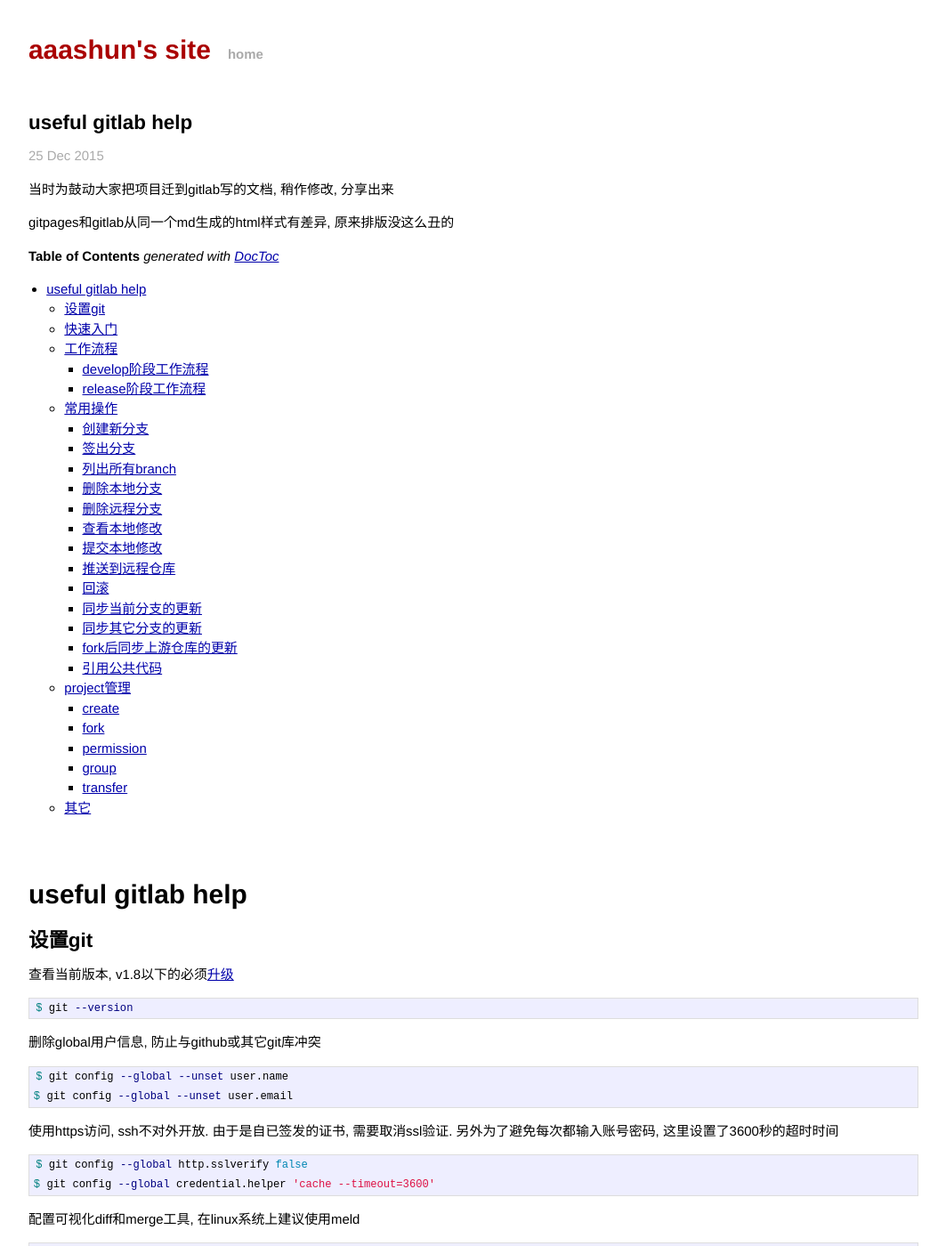
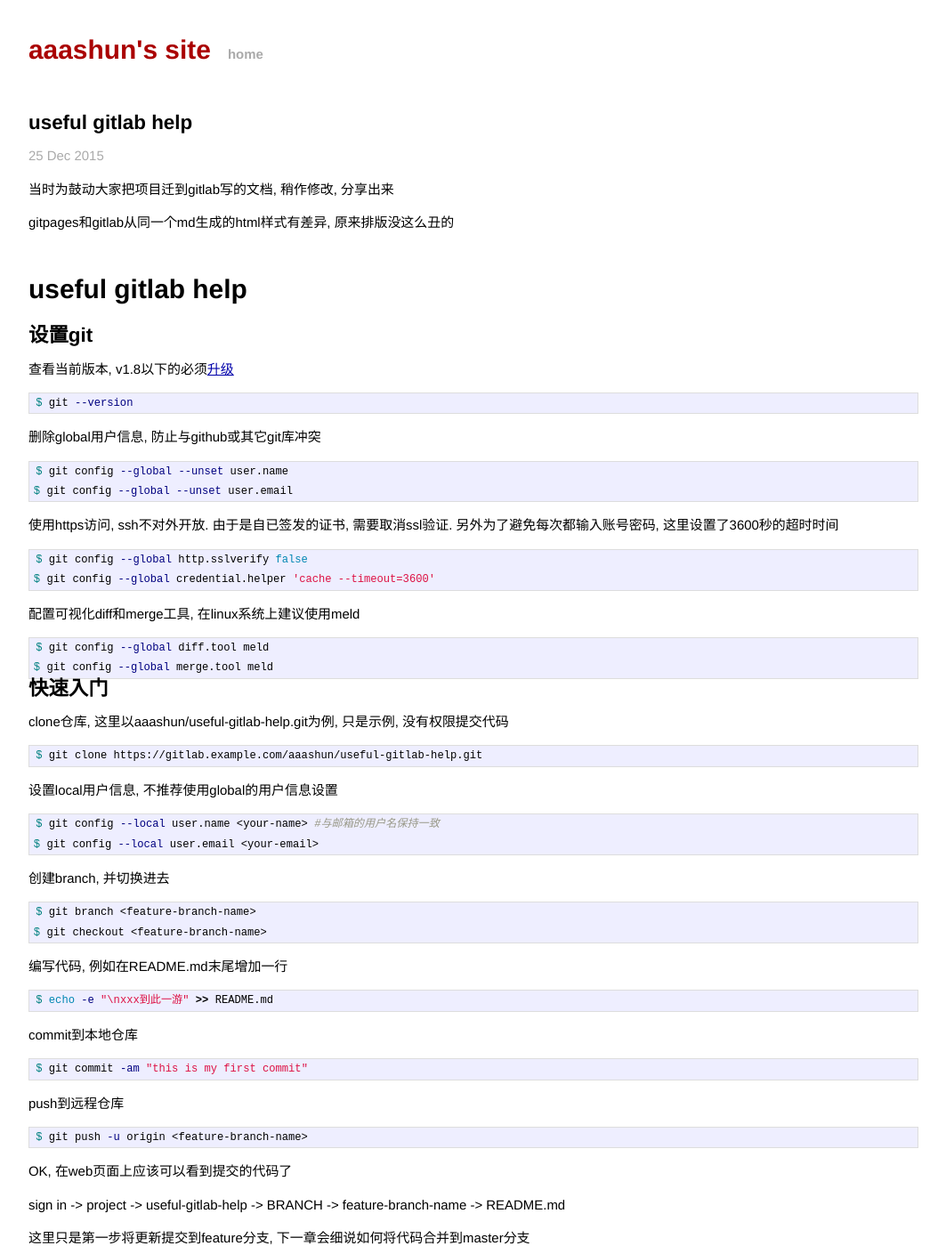
Before and after one commit to aaashun/aaashun.github.io, a Jekyll site: the page built from _posts/2015-12-25-useful-gitlab-help.md, in a window 1280 px wide and 1400 px high. Shown: the whole window at 89% size, without its empty margins (108-1171 px from the left). Built offline with Jekyll 4.4.1, drawn with Linux system fonts in a browser that asks for light colours; Markdown is read by kramdown in place of the engine named in the settings; comment, search, counter and statistics services are not loaded.

Commit message:
add useful gitlab help

```diff
--- a/_config.yml
+++ b/_config.yml
@@ -2,3 +2,4 @@
 markdown: redcarpet
 highlighter: true
 permalink: /blog/:title.html
+auto_ids: true
--- a/_posts/2015-12-25-useful-gitlab-help.md
+++ b/_posts/2015-12-25-useful-gitlab-help.md
@@ -4,46 +4,12 @@
 comments: true
 tags: git github gitlab
 ---
-
 当时为鼓动大家把项目迁到gitlab写的文档, 稍作修改, 分享出来
 
 gitpages和gitlab从同一个md生成的html样式有差异, 原来排版没这么丑的
 
-<!-- START doctoc generated TOC please keep comment here to allow auto update -->
-<!-- DON'T EDIT THIS SECTION, INSTEAD RE-RUN doctoc TO UPDATE -->
-**Table of Contents**  *generated with [DocToc](https://github.com/thlorenz/doctoc)*
+{:toc}
 
-- [useful gitlab help](#useful-gitlab-help)
-    - [设置git](#%E8%AE%BE%E7%BD%AEgit)
-    - [快速入门](#%E5%BF%AB%E9%80%9F%E5%85%A5%E9%97%A8)
-    - [工作流程](#%E5%B7%A5%E4%BD%9C%E6%B5%81%E7%A8%8B)
-        - [develop阶段工作流程](#develop%E9%98%B6%E6%AE%B5%E5%B7%A5%E4%BD%9C%E6%B5%81%E7%A8%8B)
-        - [release阶段工作流程](#release%E9%98%B6%E6%AE%B5%E5%B7%A5%E4%BD%9C%E6%B5%81%E7%A8%8B)
-    - [常用操作](#%E5%B8%B8%E7%94%A8%E6%93%8D%E4%BD%9C)
-        - [创建新分支](#%E5%88%9B%E5%BB%BA%E6%96%B0%E5%88%86%E6%94%AF)
-        - [签出分支](#%E7%AD%BE%E5%87%BA%E5%88%86%E6%94%AF)
-        - [列出所有branch](#%E5%88%97%E5%87%BA%E6%89%80%E6%9C%89branch)
-        - [删除本地分支](#%E5%88%A0%E9%99%A4%E6%9C%AC%E5%9C%B0%E5%88%86%E6%94%AF)
-        - [删除远程分支](#%E5%88%A0%E9%99%A4%E8%BF%9C%E7%A8%8B%E5%88%86%E6%94%AF)
-        - [查看本地修改](#%E6%9F%A5%E7%9C%8B%E6%9C%AC%E5%9C%B0%E4%BF%AE%E6%94%B9)
-        - [提交本地修改](#%E6%8F%90%E4%BA%A4%E6%9C%AC%E5%9C%B0%E4%BF%AE%E6%94%B9)
-        - [推送到远程仓库](#%E6%8E%A8%E9%80%81%E5%88%B0%E8%BF%9C%E7%A8%8B%E4%BB%93%E5%BA%93)
-        - [回滚](#%E5%9B%9E%E6%BB%9A)
-        - [同步当前分支的更新](#%E5%90%8C%E6%AD%A5%E5%BD%93%E5%89%8D%E5%88%86%E6%94%AF%E7%9A%84%E6%9B%B4%E6%96%B0)
-        - [同步其它分支的更新](#%E5%90%8C%E6%AD%A5%E5%85%B6%E5%AE%83%E5%88%86%E6%94%AF%E7%9A%84%E6%9B%B4%E6%96%B0)
-        - [fork后同步上游仓库的更新](#fork%E5%90%8E%E5%90%8C%E6%AD%A5%E4%B8%8A%E6%B8%B8%E4%BB%93%E5%BA%93%E7%9A%84%E6%9B%B4%E6%96%B0)
-        - [引用公共代码](#%E5%BC%95%E7%94%A8%E5%85%AC%E5%85%B1%E4%BB%A3%E7%A0%81)
-    - [project管理](#project%E7%AE%A1%E7%90%86)
-        - [create](#create)
-        - [fork](#fork)
-        - [permission](#permission)
-        - [group](#group)
-        - [transfer](#transfer)
-    - [其它](#%E5%85%B6%E5%AE%83)
-
-<!-- END doctoc generated TOC please keep comment here to allow auto update -->
-
-<br/>
 <br/>
 # useful gitlab help
 ## 设置git
```
